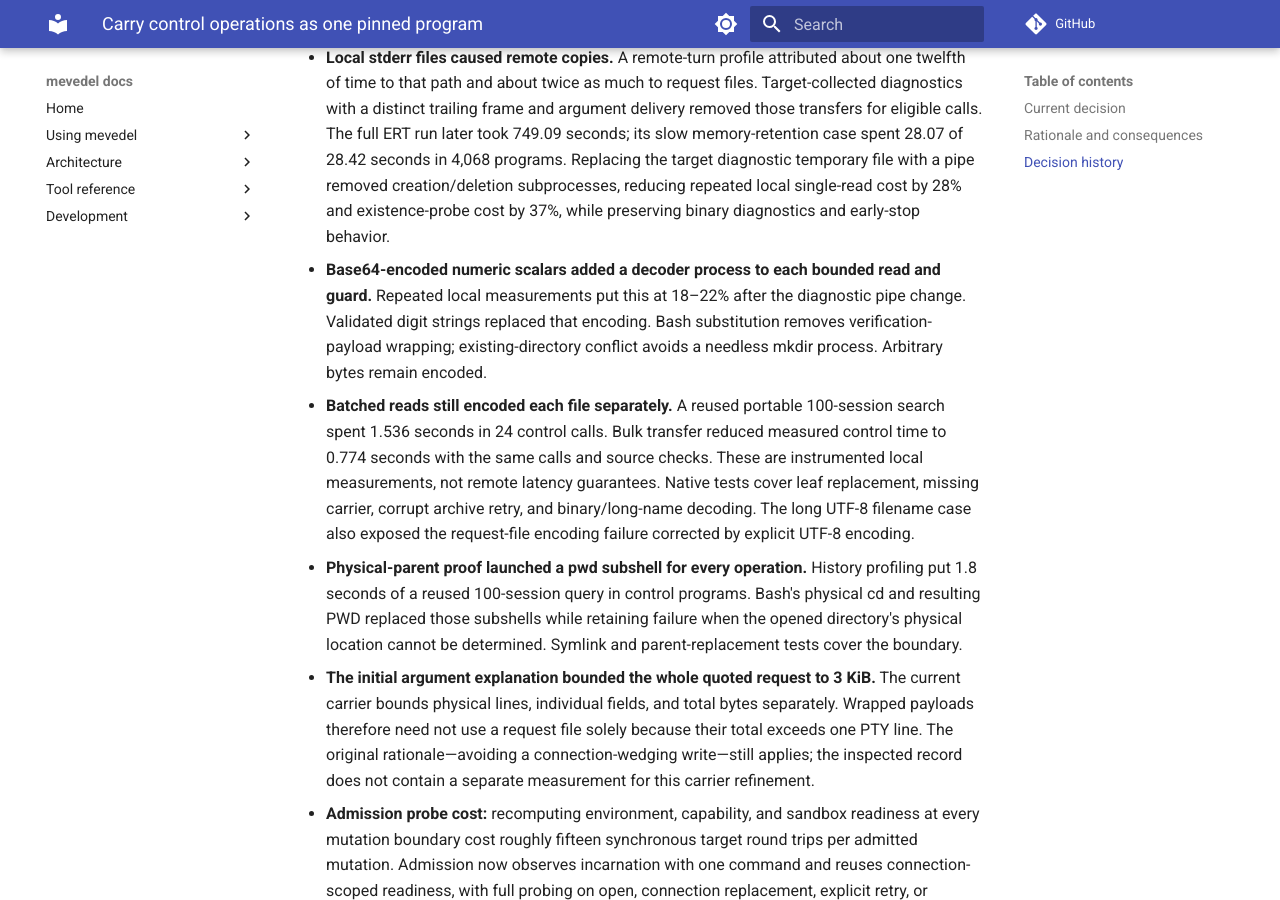
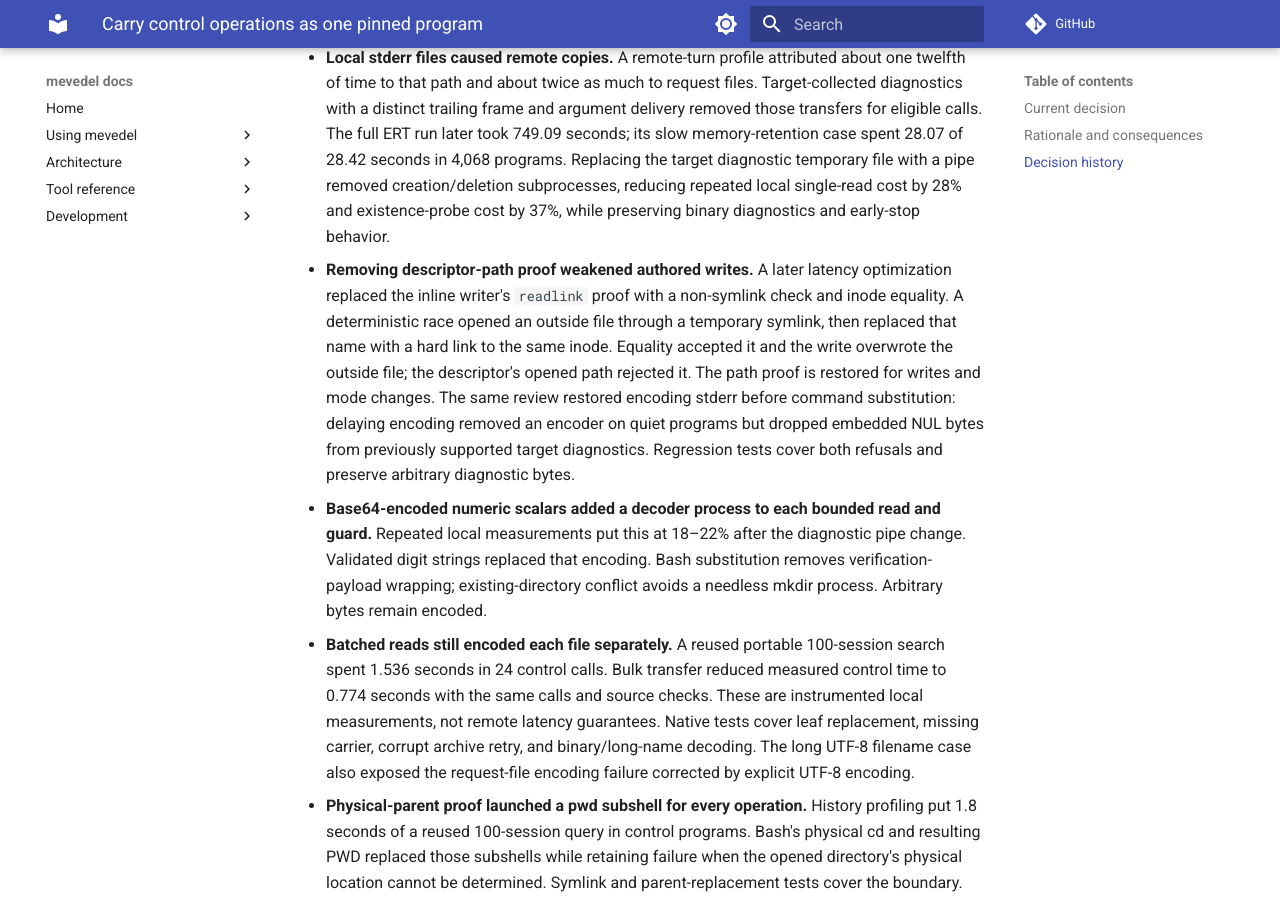
Before and after one commit to FrauH0lle/mevedel, an MkDocs documentation site: the page built from docs/adr/0101-carry-control-operations-as-one-pinned-program.md, in a window 1280 px wide and 900 px high, scrolled down 4495 px. Built offline with MkDocs 1.6.1 and Material for MkDocs 9.7.7, drawn with Linux system fonts in a browser that asks for light colours; comment, search, counter and statistics services are not loaded.

Commit message:
fix(control-fs): Preserve write fencing and binary diagnostics
An opened outside file could pass the cheaper inode check after the
mutable temporary name was replaced again. Keep the descriptor-path
proof, and retain stderr encoding before shell command substitution so
NUL bytes survive. Preserve the independent safe process reductions.

* mevedel-session-control-fs.el (mevedel-session-control-fs--program-script):
Restore descriptor-path verification and binary-safe diagnostic capture.
* test/test-mevedel-session-control-fs.el: Reproduce the double pathname
swap and retain the binary failure/skip assertions.
* docs/adr/0101-carry-control-operations-as-one-pinned-program.md:
Record why the unsafe optimizations were reversed.

```diff
--- a/docs/adr/0101-carry-control-operations-as-one-pinned-program.md
+++ b/docs/adr/0101-carry-control-operations-as-one-pinned-program.md
@@ -206,6 +206,16 @@ protocol, extraction directory, or generic resolver cache is needed.
   removed creation/deletion subprocesses, reducing repeated local single-read
   cost by 28% and existence-probe cost by 37%, while preserving binary diagnostics
   and early-stop behavior.
+- **Removing descriptor-path proof weakened authored writes.** A later latency
+  optimization replaced the inline writer's `readlink` proof with a non-symlink
+  check and inode equality. A deterministic race opened an outside file through
+  a temporary symlink, then replaced that name with a hard link to the same
+  inode. Equality accepted it and the write overwrote the outside file; the
+  descriptor's opened path rejected it. The path proof is restored for writes
+  and mode changes. The same review restored encoding stderr before command
+  substitution: delaying encoding removed an encoder on quiet programs but
+  dropped embedded NUL bytes from previously supported target diagnostics.
+  Regression tests cover both refusals and preserve arbitrary diagnostic bytes.
 - **Base64-encoded numeric scalars added a decoder process to each bounded read
   and guard.** Repeated local measurements put this at 18–22% after the diagnostic
   pipe change. Validated digit strings replaced that encoding. Bash substitution
```
Also changed, not shown: 2 other files.
